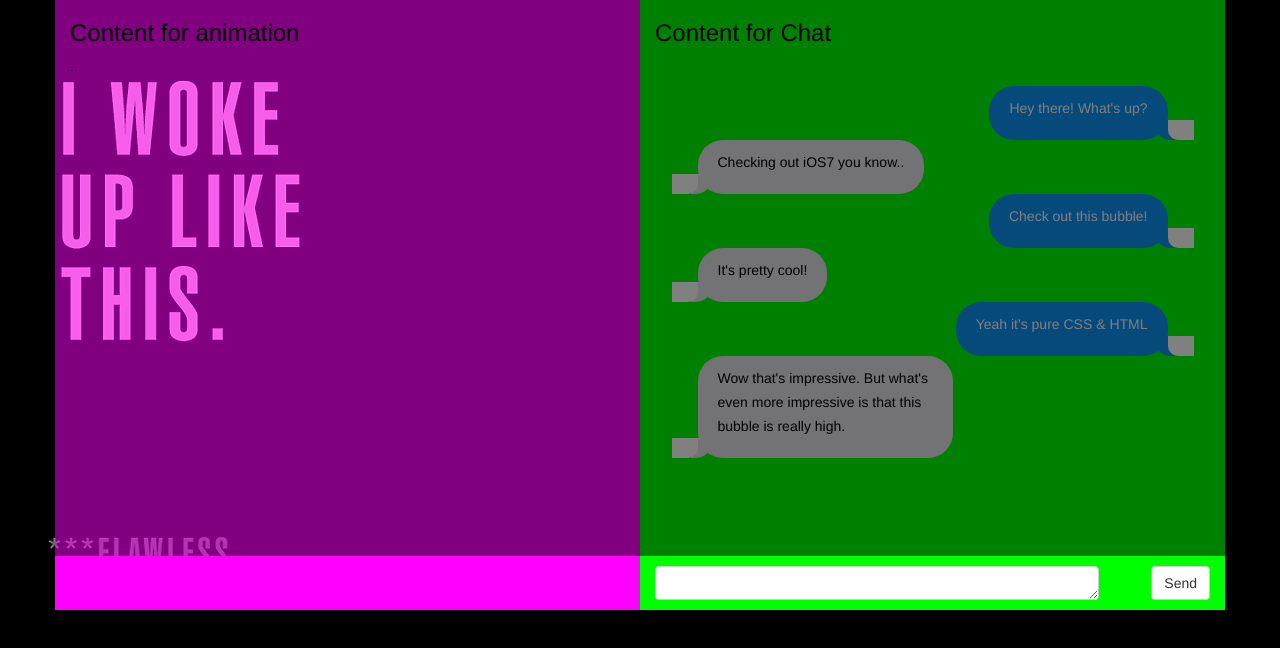
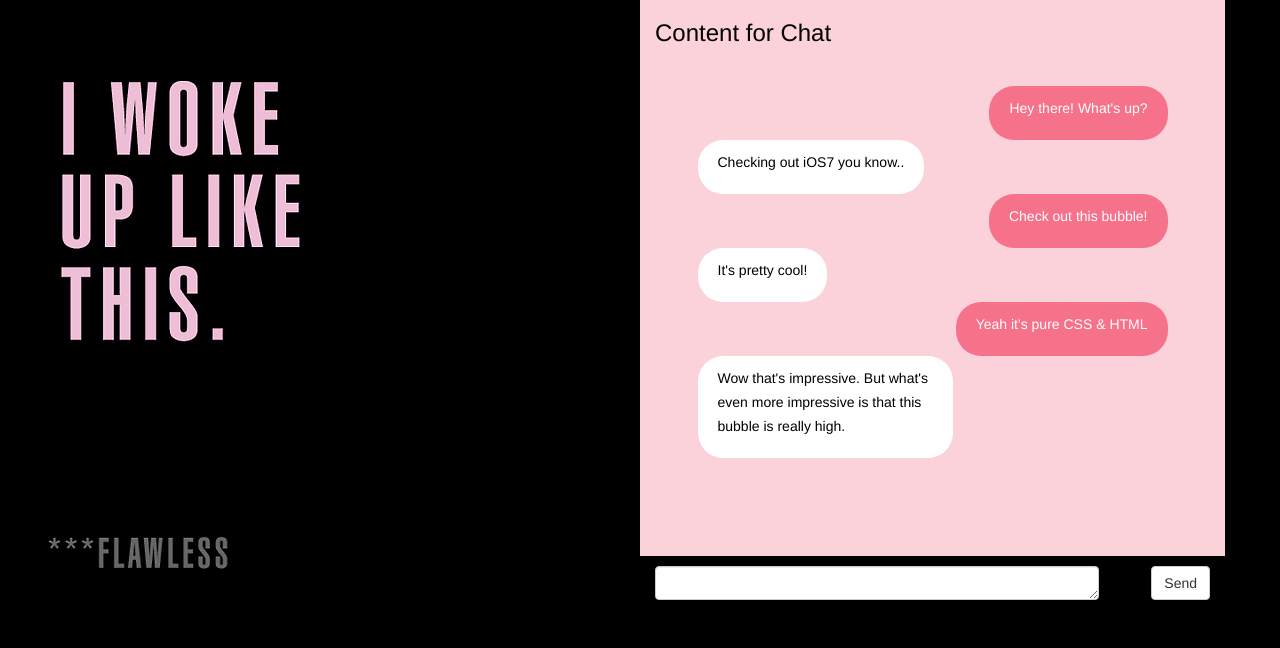
Before and after one commit to ramda2/myBey, a website: page index.html in a window 1280 px wide. Drawn offline with nearby package versions, Linux system fonts and the light colour scheme.

Commit message:
fixing styles

```diff
--- a/chat.css
+++ b/chat.css
@@ -27,11 +27,11 @@ section div {
   position: relative;
   padding: 10px 20px;
   color: white;
-  background: #0B93F6;
+  background: rgb(246, 114, 139);;
   border-radius: 25px;
   float: right;
 }
-.from-me:before {
+/*.from-me:before {
   content: "";
   position: absolute;
   z-index: -1;
@@ -50,20 +50,19 @@ section div {
   right: -56px;
   width: 26px;
   height: 20px;
-  background: white;
   border-bottom-left-radius: 10px;
   -webkit-transform: translate(-30px, -2px);
-}
+}*/
 
 .from-them {
   position: relative;
   padding: 10px 20px;
-  background: #E5E5EA;
+  background: #fff;
   border-radius: 25px;
   color: black;
   float: left;
 }
-.from-them:before {
+/*.from-them:before {
   content: "";
   position: absolute;
   z-index: 2;
@@ -82,7 +81,7 @@ section div {
   left: 4px;
   width: 26px;
   height: 20px;
-  background: white;
   border-bottom-right-radius: 10px;
   -webkit-transform: translate(-30px, -2px);
 }
+*/
--- a/custom-styles.css
+++ b/custom-styles.css
@@ -5,12 +5,23 @@ body {
 	color: #000;
 }
 
-.leftPane {
-	background-color: #FF00FF;
+#bottom-row .leftPane {
+	/*background-color: #FF00FF;*/
+	background-color: #000;
 }
 
-.rightPane {
-	background-color: #00FF00;
+#top-row .leftPane {
+	opacity: 0;
+}
+
+#bottom-row .rightPane {
+	/*background-color: #00FF00;*/
+	background-color: rgb(246, 114, 139);
+}
+
+#top-row .rightPane {
+	background-color: #fcd2da;
+	opacity: 1 !important;
 }
 
 .row {
```
